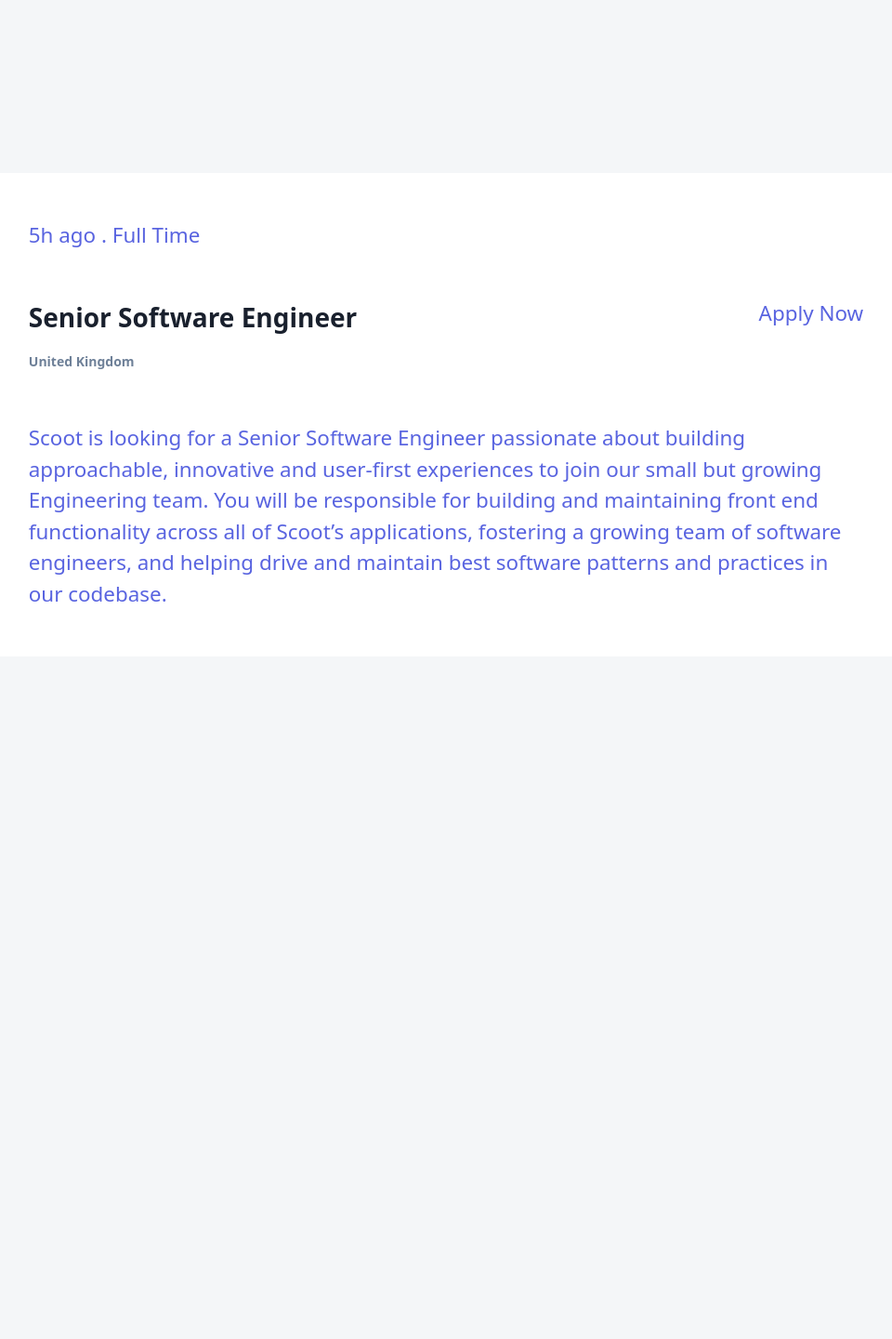
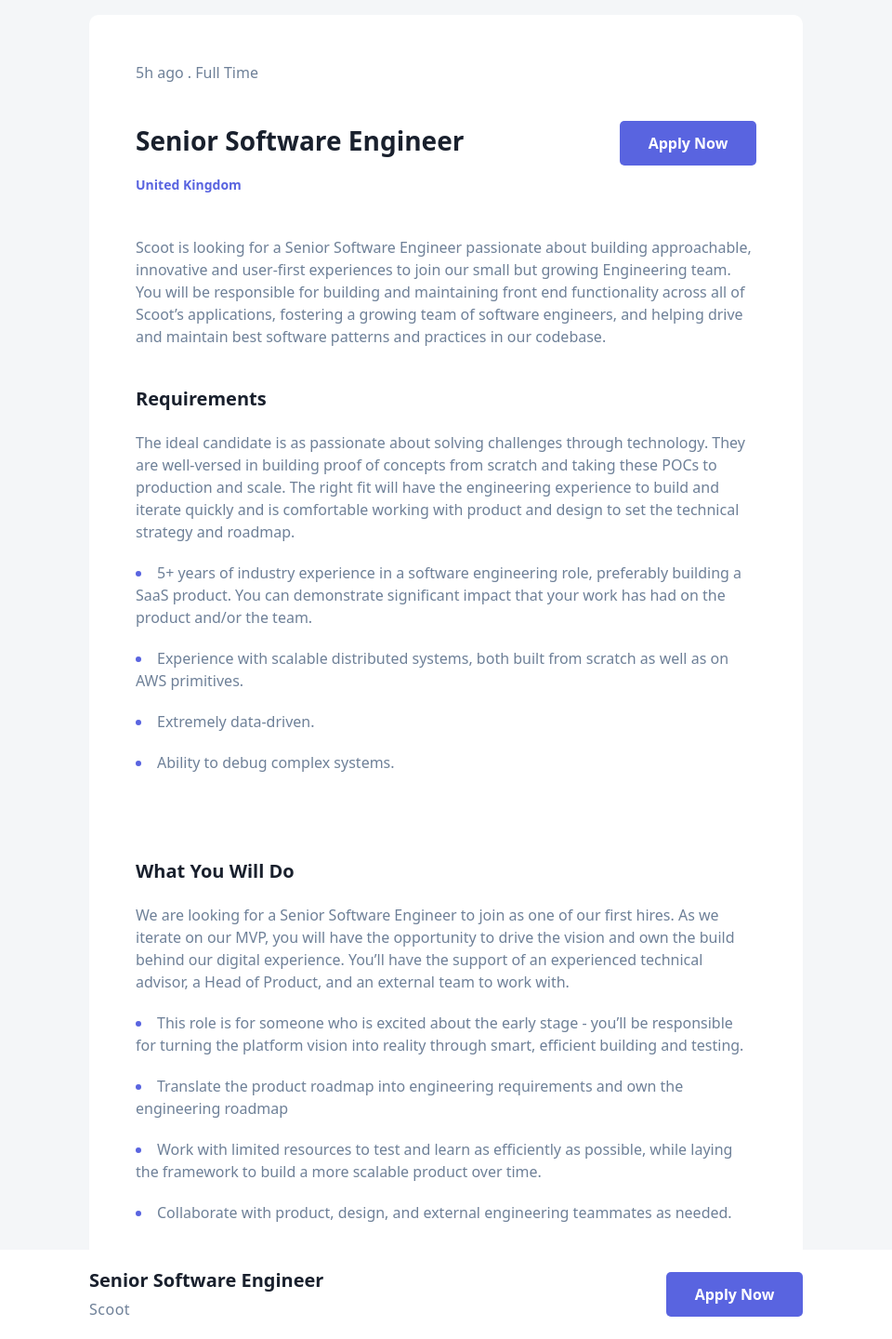
Before and after one commit to Steph-en/DevJobs, an Angular app: page /details/1 in a window 1280 px wide. Shown: the part 224-1664 px from the top of the page at 93% size, without its empty margins (160-1120 px from the left). Before the commit the page ends 930 px from the top, so only its background shows below. Built offline with nearby package versions, Linux system fonts and the light colour scheme.

Commit message:
Done styling the details page

```diff
--- a/src/app/app.component.css
+++ b/src/app/app.component.css
@@ -7,6 +7,7 @@
   align-items: center;
   flex-direction: column;
   justify-content: center;
+}
 
 header {
   position: absolute;
@@ -17,24 +18,25 @@
   display: flex;
   padding: 0 11%;
   align-items: center;
+  background-size: cover;
+  border-radius: 0 0 0 10rem;
+  background-repeat: no-repeat;
   justify-content: space-between;
-    border-radius: 0 0 0 10rem;
-    background-size: cover;
-    background-repeat: no-repeat;
   background-image: url("/assets/desktop/bg-pattern-header.svg");
+}
 
 .toggle {
   gap: 14px;
   display: flex;
   align-items: center;
   flex-direction: row;
+}
 
-      .toggle-btn {
-        #toggle {
+.toggle-btn #toggle {
   display: none;
 }
 
-        label {
+.toggle-btn label {
   width: 48px;
   height: 22px;
   cursor: pointer;
@@ -44,7 +46,7 @@
   background-color: var(--white);
 }
 
-        label::before {
+.toggle-btn label::before {
   content: "";
   position: absolute;
   top: 4px;
@@ -57,33 +59,20 @@
 
 }
 
-        label:hover::before {
+.toggle-btn label:hover::before {
   background-color: var(--light-violet);
   transition: .1s ease-in-out;
 }
 
 
-        #toggle:checked+label {
+.toggle-btn #toggle:checked+label {
   background-color: var(--white);
 }
 
-        #toggle:checked+label::before {
+.toggle-btn #toggle:checked+label::before {
   transform: translateX(20px);
-        }
 }
 
 .toggle-btn:hover {
   cursor: pointer;
 }
-    }
-  }
-
-  /* .content {
-    width: 90%;
-    margin: 0;
-    padding: 0;
-    display: flex;
-    align-items: center;
-    justify-content: center;
-  } */
-}
--- a/src/app/app.component.html
+++ b/src/app/app.component.html
@@ -1,5 +1,3 @@
-<link rel="stylesheet" media="print" onload="this.media='all'">
-
 <main>
   <header>
     <img [routerLink]="['/']" src="../assets/desktop/logo.svg" alt="">
@@ -12,7 +10,5 @@
       <img src="../assets/desktop/icon-moon.svg" alt="moon-icon">
     </div>
   </header>
-  <!-- <section class="content"> -->
-    <router-outlet />
-  <!-- </section> -->
+  <router-outlet />
 </main>
--- a/src/app/pages/details/details/details.component.css
+++ b/src/app/pages/details/details/details.component.css
@@ -1,7 +1,9 @@
 @import url(../../../app.component.css);
 
 .head {
-    width: 78vw;
+    position: relative;
+    bottom: 31vh;
+    width: 60vw;
     height: 140px;
     display: flex;
     align-items: center;
@@ -9,12 +11,18 @@
     background-color: var(--white);
 }
 
-.logo{
+.logo {
     width: 140px;
     height: 140px;
-    object-fit:scale-down;
     background-size: cover;
+    display: flex;
+    align-items: center;
+    justify-content: center;
     border-radius: 0 0 0 10px;
+}
+
+.logo img{
+
 }
 
 .company {
@@ -26,20 +34,20 @@
     justify-content: space-between;
 }
 
-.company p{
+.company p {
     font-size: 24px;
     color: #19202D;
     font-weight: bold;
 }
 
-.company span{
+.company span {
     color: #6E8098;
     font-size: 16px;
     text-transform: lowercase;
     font-weight: 400;
 }
 
-.company a{
+.company a {
     width: 147px;
     height: 48px;
     font-size: 16px;
@@ -51,30 +59,17 @@
     background-color: #C9C9C9;
 }
 
-.company a:hover{
+.company a:hover {
     cursor: pointer;
     background-color: var(--light-violet);
     transition: .2s ease-in-out;
 }
 
-
-
 .details {
-    position: relative;
-    gap: 50px 30px;
-    margin: 0;
-    padding: 0;
-    top: 25vh;
-    left: 0;
-    width: 100%;
-    height: 100vh;
-    display: flex;
-    flex-wrap: wrap;
-    justify-content: center;
-}
-
-.details{
-    width: 78vw;
+    position: absolute;
+    gap: 40px;
+    top: 30vh;
+    width: 60vw;
     height: auto;
     display: flex;
     padding: 50px;
@@ -83,20 +78,143 @@
     background-color: #FFFFFF;
 }
 
-.apply{
+.post {
+    color: #6E8098;
+    font-size: 16px;
+}
+
+.apply {
     display: flex;
     justify-content: space-between;
 }
 
-.apply p{
+.apply p {
     font-size: 28px;
     color: #19202D;
     font-weight: bold;
 }
 
-.apply span{
+.apply span {
     font-size: 14px;
-    color: #6E8098;
+    color: #5964E0;
     font-weight: bold;
     text-transform: capitalize;
 }
+
+.apply a {
+    width: 147px;
+    height: 48px;
+    font-size: 16px;
+    font-weight: bold;
+    border-radius: 5px;
+    display: flex;
+    color: #FFFFFF;
+    align-items: center;
+    justify-content: center;
+    background-color: #5964E0;
+}
+
+.apply a:hover {
+    cursor: pointer;
+    background-color: #939BF4;
+    transition: .2s ease-in-out;
+}
+
+.description {
+    color: #6E8098;
+    font-size: 16px;
+}
+
+.reqirements {
+    display: flex;
+    flex-direction: column;
+    justify-content: space-between;
+    gap: 20px;
+    margin-bottom : 50px;
+}
+
+.reqirements h3 {
+    color: #19202D;
+    font-size: 20px;
+    font-weight: bold;
+}
+
+.reqirements p {
+    color: #6E8098;
+    font-size: 16px;
+}
+
+.reqirements li {
+    color: #5964E0;
+    font-size: 16px;
+}
+
+.item {
+    display: flex;
+    flex-direction: column;
+    justify-content: space-between;
+    gap: 20px;
+}
+
+.item h3 {
+    color: #19202D;
+    font-size: 20px;
+    font-weight: bold;
+    text-transform: capitalize;
+}
+
+.item p {
+    color: #6E8098;
+    font-size: 16px;
+}
+
+.item li {
+    color: #5964E0;
+    font-size: 16px;
+}
+
+footer {
+    position: absolute;
+    top: 70em;
+    left: 0;
+    width: 100%;
+    height: 96px;
+    display: flex;
+    align-items: center;
+    justify-content: center;
+    background-color: #FFFFFF;
+}
+
+.foot {
+    width: 60vw;
+    display: flex;
+    flex-direction: row;
+    align-items: center;
+    justify-content: center;
+    justify-content: space-between;
+}
+
+.foot p {
+    color: #19202D;
+    font-size: 20px;
+    font-weight: bold;
+}
+
+.foot a {
+    width: 147px;
+    height: 48px;
+    font-size: 16px;
+    font-weight: bold;
+    border-radius: 5px;
+    display: flex;
+    color: #FFFFFF;
+    align-items: center;
+    justify-content: center;
+    background-color: #5964E0;
+}
+
+.foot a:hover {
+    cursor: pointer;
+    background-color: #939BF4;
+    transition: .2s ease-in-out;
+}
--- a/src/app/pages/details/details/details.component.html
+++ b/src/app/pages/details/details/details.component.html
@@ -1,16 +1,37 @@
 <section class="head">
-    <img class="logo" [src]="jobLocation?.logo" [style.background]="jobLocation?.logoBackground"
-        alt="Logo of {{ jobLocation?.company }}">
+    <div class="logo" [style.background]="jobLocation?.logoBackground">
+        <img [src]="jobLocation?.logo" alt="Logo of {{ jobLocation?.company }}">
+    </div>
     <div class="company">
-        <p>{{ jobLocation?.company}} <br> <span>{{jobLocation?.company}}.com</span></p>
+        <p>{{jobLocation?.company}} <br> <span>{{jobLocation?.company}}.com</span></p>
         <a style="text-transform: capitalize;" [href]="jobLocation?.website">company site</a>
     </div>
 </section>
 <section class="details">
-    <p>{{jobLocation?.postedAt}} . {{jobLocation?.contract}}</p>
+    <p class="post">{{jobLocation?.postedAt}} . {{jobLocation?.contract}}</p>
     <div class="apply">
         <p>{{jobLocation?.position}} <br> <span>{{jobLocation?.location}}</span></p>
         <a style="text-transform: capitalize;" [href]="jobLocation?.website">apply now</a>
     </div>
-    <p>{{jobLocation?.description}}</p>
+    <p class="description">{{jobLocation?.description}}</p>
+
+    <div class="reqirements">
+        <h3>Requirements</h3>
+        <p>{{jobLocation?.requirements?.content}}</p>
+        <li *ngFor="let item of jobLocation?.requirements?.items"><span style="color: #6E8098;">{{item}}</span></li>
+    </div>
+
+    <div class="item">
+        <h3>what you will do</h3>
+        <p>{{jobLocation?.role?.content}}</p>
+        <li *ngFor="let item of jobLocation?.role?.items"><span style="color: #6E8098;">{{item}}</span></li>
+    </div>
 </section>
+<footer>
+    <div class="foot">
+        <p>{{jobLocation?.position}} <br> <span
+                style="font-size: 16px; font-weight: 400; color: #6E8098; letter-spacing: .5px;">{{jobLocation?.company}}</span>
+        </p>
+        <a style="text-transform: capitalize;" [href]="jobLocation?.apply">apply now</a>
+    </div>
+</footer>
--- a/src/app/pages/home/home.component.css
+++ b/src/app/pages/home/home.component.css
@@ -120,27 +120,12 @@
                 padding: 20px;
             }
 
-            /* input::after{
-                content: '';
-                width: 20px;
-                height: 20px;
-                display: block;
-                border-radius: 3px;
-                border: 1px solid #bebebe;
-                background-color: rgb(216, 216, 216);
-            } */
 
             input:hover {
                 cursor: pointer;
                 background-color: var(--light-violet);
                 transition: .3s ease-in-out;
             }
-
-            /* input:hover::after {
-                cursor: pointer;
-                background-color: var(--light-violet);
-                transition: .3s ease-in-out;
-            } */
 
             .primary {
                 width: 123px;
@@ -161,8 +146,8 @@
 .job {
     position: relative;
     gap: 50px 30px;
+    padding: 0;
     margin: 0;
-    padding: 0;
     top: 25vh;
     left: 0;
     width: 100%;
```
Lines whose indentation alone changed are shown as unchanged.
